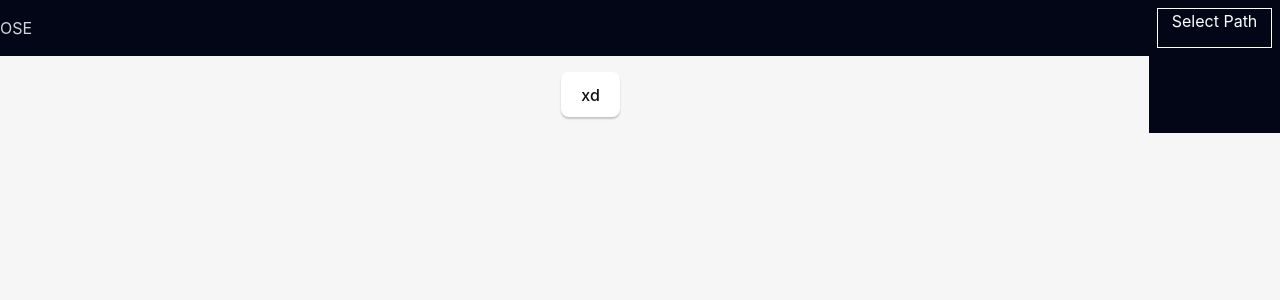
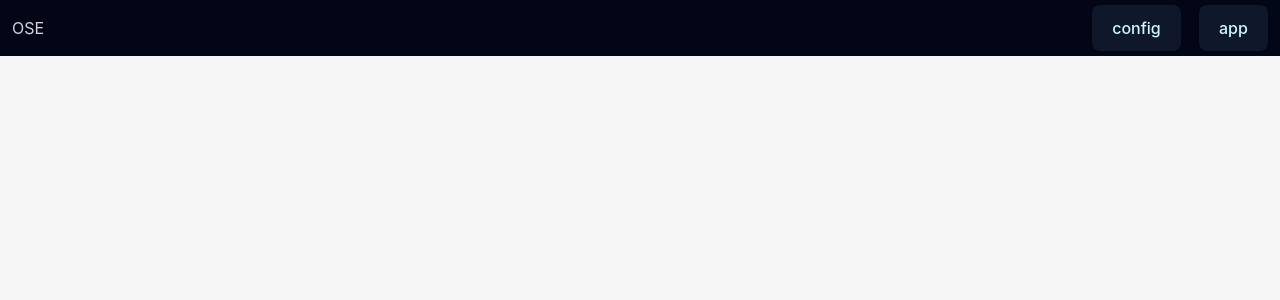
Before and after one commit to Javier0003/Osu-Skin-editor, a React (Vite) app: page / in a window 1280 px wide. Shown: the top 300 px of the page. Built offline with nearby package versions, Linux system fonts and the light colour scheme.

Commit message:
passing stuff to main pc

```diff
--- a/index.html
+++ b/index.html
@@ -4,7 +4,7 @@
     <meta charset="UTF-8" />
     <link rel="icon" type="image/svg+xml" href="/vite.svg" />
     <meta name="viewport" content="width=device-width, initial-scale=1.0" />
-    <title>Osu Skin Editor</title>
+    <title>💀</title>
   </head>
 
   <body>
--- a/src/pages/main/components/body/body.tsx
+++ b/src/pages/main/components/body/body.tsx
@@ -4,7 +4,7 @@ const Body = (): JSX.Element => {
 
 
   return (
-    <div className="w-full flex place-content-center m-4">
+    <div className="flex place-content-center pt-20 pl-4 pr-4">
       {!xd && (
         <div className="">
           <button className="" onClick={handleClick}>
--- a/src/pages/main/components/left-pannel/left-pannel.tsx
+++ b/src/pages/main/components/left-pannel/left-pannel.tsx
@@ -2,7 +2,7 @@ import Button from './components/button'
 
 const LeftPannel = (): JSX.Element => {
   return (
-    <div className="bg-slate-950 flex w-36 p-2">
+    <div className="bg-slate-950 flex w-2/12 p-2 pt-16">
       <Button>Select Path</Button>
     </div>
   )
--- a/src/pages/main/components/top-panel/styles.module.css
+++ /dev/null
@@ -1,4 +0,0 @@
-.container{
-  width: 100%;
-  background: '#070306';
-}
--- a/src/pages/main/components/top-panel/top-panel.tsx
+++ b/src/pages/main/components/top-panel/top-panel.tsx
@@ -1,8 +1,23 @@
+import { Link, Outlet } from 'react-router-dom'
+
 const Top = (): JSX.Element => {
   return (
-    <div className="bg-slate-950 h-14 flex items-center gap-6 w-full">
-      <h1 className="text-zinc-300">OSE</h1>
-    </div>
+    <>
+      <div className="bg-slate-950 h-14 flex items-center gap-6 justify-between absolute w-full pl-3 pr-3">
+        <h1 className="text-zinc-300">OSE</h1>
+        <div className="w-44 flex justify-between">
+          <Link to={'/config'}>
+            <button className="bg-slate-900 text-cyan-100">config</button>
+          </Link>
+          <Link to={'/app'}>
+            <button className="bg-slate-900 text-cyan-100">app</button>
+          </Link>
+        </div>
+      </div>
+      <div className="h-full w-full">
+        <Outlet />
+      </div>
+    </>
   )
 }
 
--- a/src/pages/main/main-page.tsx
+++ b/src/pages/main/main-page.tsx
@@ -1,12 +1,10 @@
 import Body from './components/body/body'
 import LeftPannel from './components/left-pannel/left-pannel'
-import Top from './components/top-panel/top-panel'
 
 function App(): JSX.Element {
   return (
     <div className="flex h-full justify-between">
       <div className="flex w-full flex-col">
-        <Top />
         <Body />
       </div>
       <LeftPannel />
--- a/src/styles.css
+++ b/src/styles.css
@@ -7,7 +7,7 @@
   font-size: 16px;
   line-height: 24px;
   font-weight: 400;
-
+  height: 100%;
   color: #0f0f0f;
   background-color: #f6f6f6;
 
@@ -111,3 +111,7 @@ button {
     background-color: #0f0f0f69;
   }
 }
+
+body, #app, #root {
+  height: 100%
+}
```
Also changed, not shown: src/main.tsx (+12 -5 lines), src/pages/main/styles.module.css (deleted, +0 -12 lines), 1 other file (tests, documents, lock files or other folders).
